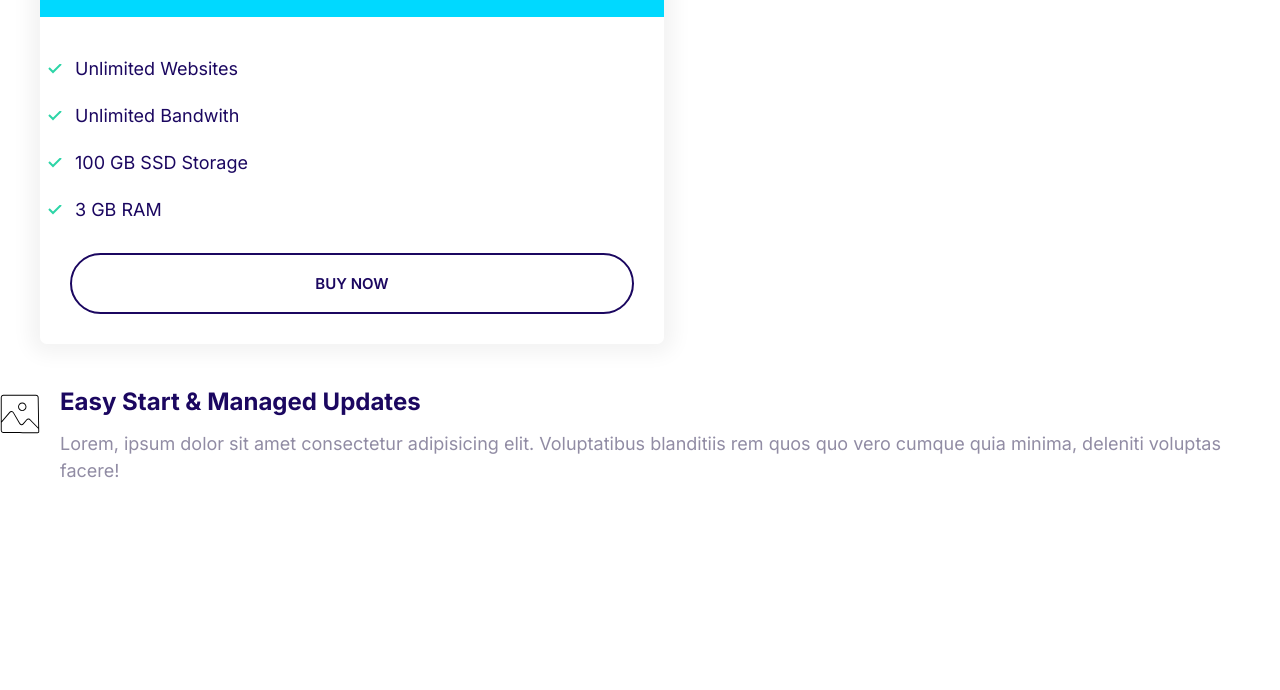
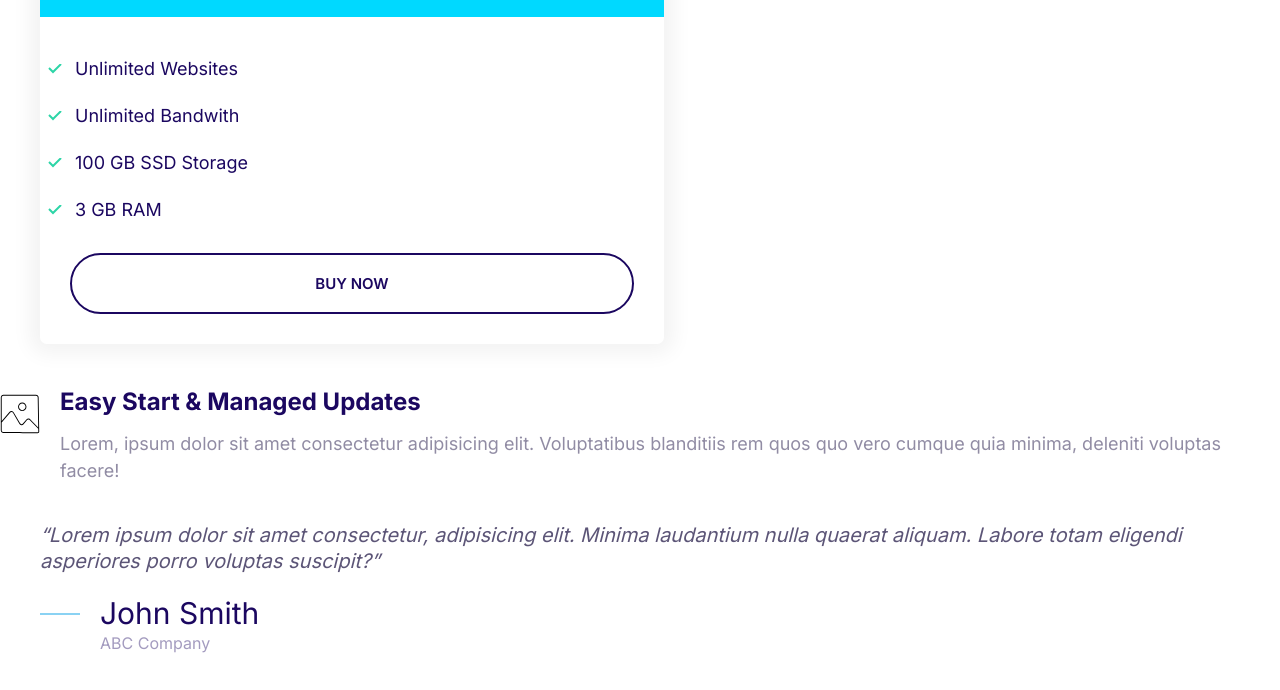
Before and after one commit to OBo1307/Moshify, a plain HTML site: page index.html in a window 1280 px wide. Shown: the part 644-1334 px from the top of the page. Before the commit the page ends 1146 px from the top, so only its background shows below. Drawn offline with Linux system fonts and the light colour scheme.

Commit message:
Build the quote component.

```diff
--- a/css/styles.css
+++ b/css/styles.css
@@ -4,6 +4,7 @@
   --color-accent: #ff3400;
   --color-headings: #1b0760;
   --color-body: #918ca4;
+  --color-body-darker: #5c5577;
   --color-border: #ccc;
   --border-radius: 30px;
 }
@@ -382,3 +383,52 @@ a {
 .media__image {
   margin-top: 1rem;
 }
+
+/* Quotes */
+.quote {
+  font-size: 3rem;
+  font-style: italic;
+  color: var(--color-body-darker);
+  line-height: 1.3;
+}
+
+.quote__text::before {
+  content: open-quote;
+}
+
+.quote__text::after {
+  content: close-quote;
+}
+
+.qoute__author {
+  font-size: 3rem;
+  font-weight: 500;
+  font-style: normal;
+  margin-bottom: 0;
+}
+
+.quote__organization {
+  color: var(--color-headings);
+  opacity: 0.4;
+  font-size: 2rem;
+  font-style: normal;
+}
+
+.quote__line {
+  position: relative;
+  bottom: 10px;
+}
+
+@media screen and (min-width: 1024px) {
+  .quote {
+    font-size: 2rem;
+  }
+
+  .quote__author {
+    font-size: 2.4rem;
+  }
+
+  .quote__organization {
+    font-size: 1.6rem;
+  }
+}
--- a/index.html
+++ b/index.html
@@ -74,6 +74,25 @@
             </p>
         </div>
     </div>
+
+    <blockquote class="quote">
+        <p class="quote__text">Lorem ipsum dolor sit amet consectetur, adipisicing elit. Minima laudantium nulla quaerat
+            aliquam. Labore
+            totam eligendi asperiores porro voluptas suscipit?</p>
+        <footer>
+            <div class="media">
+                <div class="media__image">
+                    <svg class="icon icon--primary quote__line">
+                        <use xlink:href="images/sprite.svg#line"></use>
+                    </svg>
+                </div>
+                <div class="media__body">
+                    <h3 class="media__title qoute__author">John Smith</h3>
+                    <p class="quote__organization">ABC Company</p>
+                </div>
+            </div>
+        </footer>
+    </blockquote>
 </body>
 
 </html>
```
Also changed, not shown: components/quotes.html (added, +18 -0 lines).
